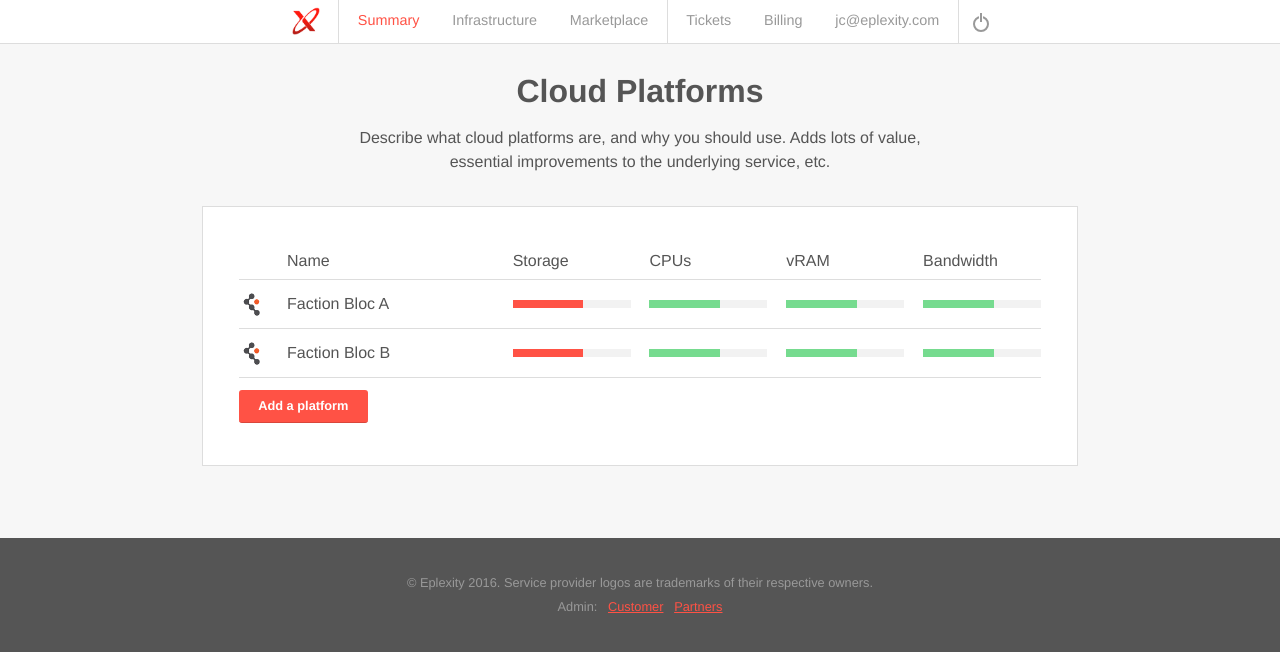
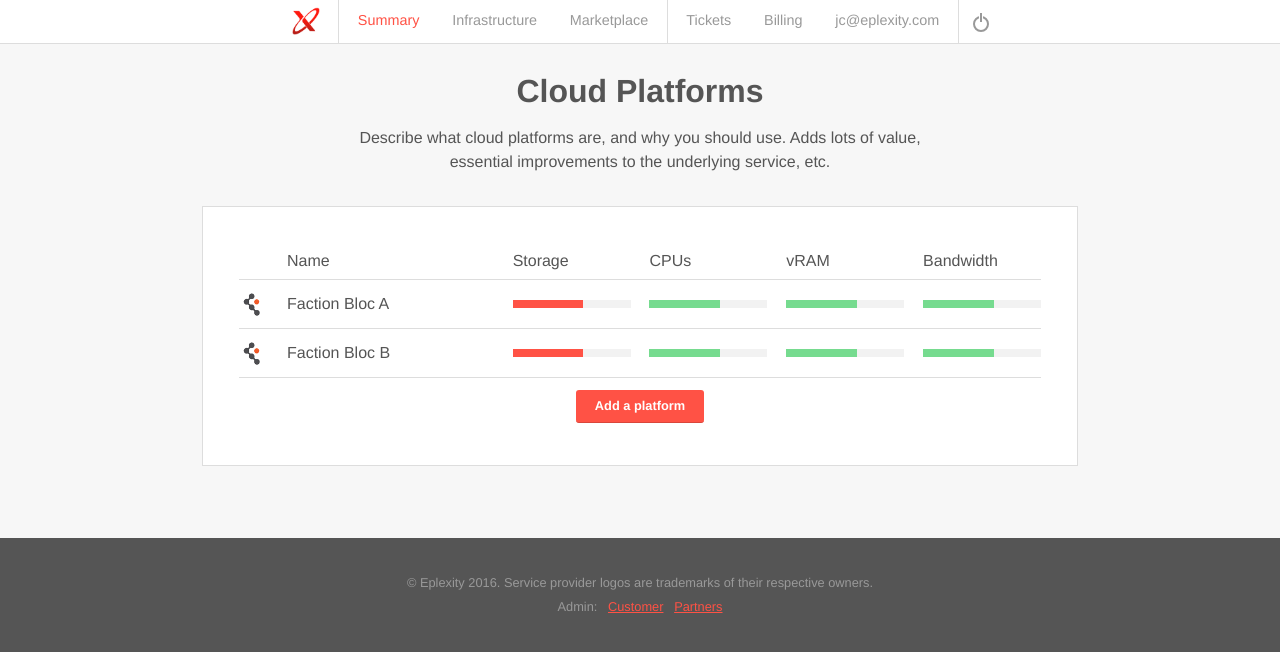
Before and after one commit to fairheadcreative/eplexity, a Jekyll site: the page built from index.html, in a window 1280 px wide. Shown: the top 652 px of the page. Built offline with Jekyll 4.4.1, drawn with Linux system fonts in a browser that asks for light colours.

Commit message:
Fixed button positioning inconsistencies

```diff
--- a/index.html
+++ b/index.html
@@ -56,7 +56,9 @@
       </div>
     </div>
     <div class="row">
-      <a href="platform-add-step1.html" class="button small">Add a platform</a>
+      <div class="action-handler">
+        <a href="platform-add-step1.html" class="button small">Add a platform</a>
+      </div>
     </div>
   </div>
 </section>
--- a/infrastructure.html
+++ b/infrastructure.html
@@ -74,7 +74,9 @@
       </div>
     </div>
     <div class="row">
-      <a class="button small" href="infrastructure-add-step0.html">Add a server</a>
+      <div class="action-handler">
+        <a class="button small" href="infrastructure-add-step0.html">Add a server</a>
+      </div>
     </div>
   </div>
 </section>
```
